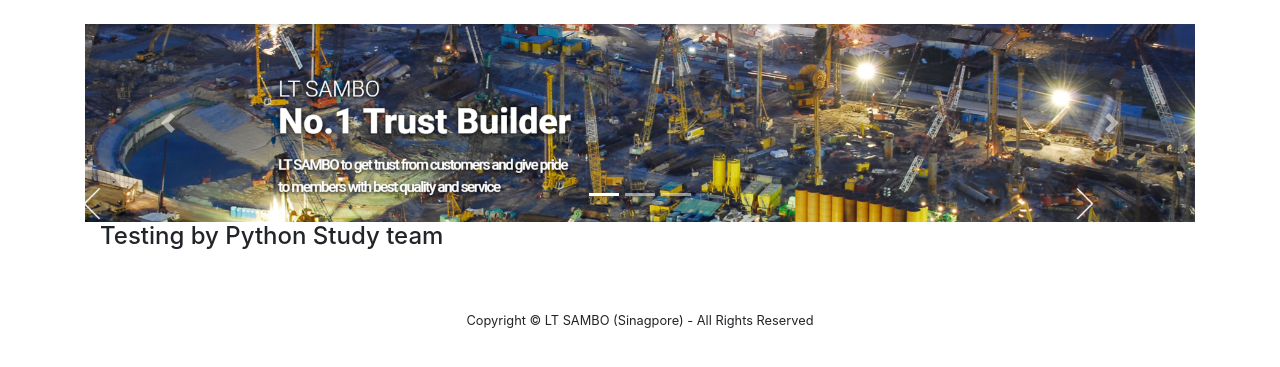
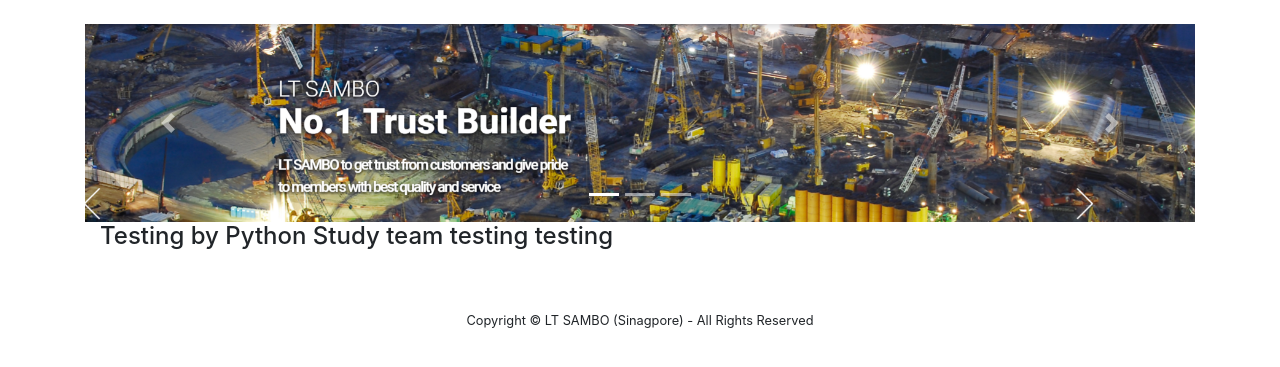
Before and after one commit to dallyura/ltsambo, a Django app: template pages/templates/about.html in a window 1280 px wide. Shown: the part 56-423 px from the top of the page. Run offline with Django 3.2, Linux system fonts and the light colour scheme; the template is opened without the code that fills it, so the values that code supplies are empty.

Commit message:
changed about pages

```diff
--- a/pages/templates/about.html
+++ b/pages/templates/about.html
@@ -32,7 +32,7 @@
 
 
     <div class ="container">
-    <h4>Testing by Python Study team </h4>
+    <h4>Testing by Python Study team testing testing </h4>
 
 
     </div>
```
